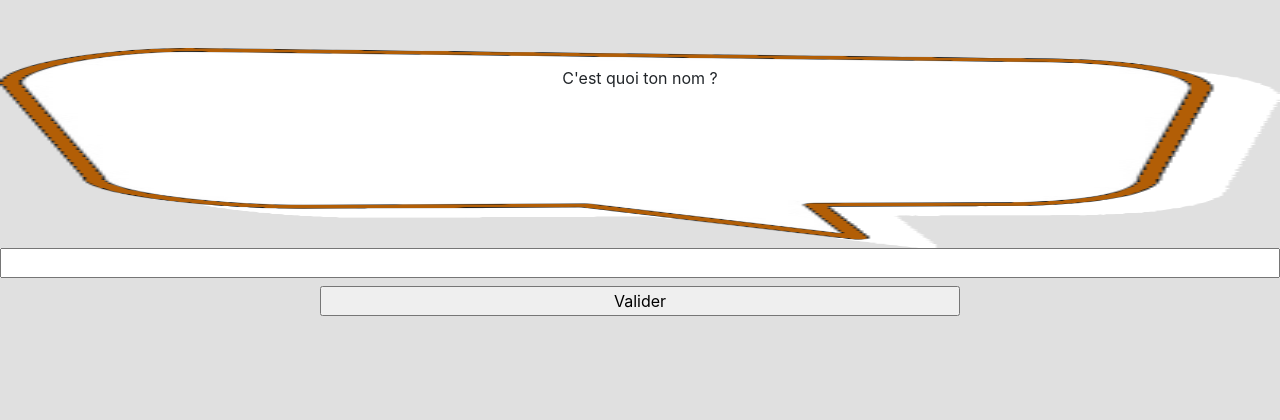
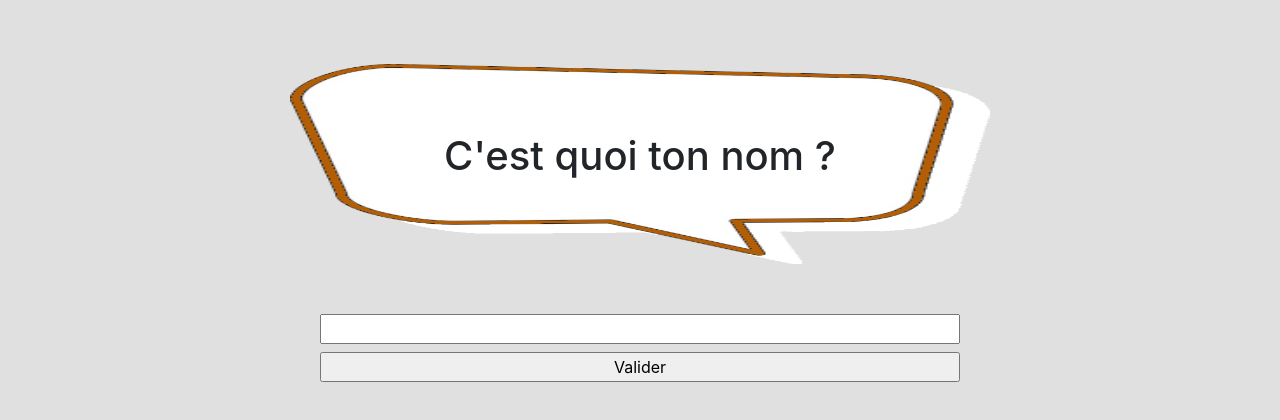
Before and after one commit to balenakoi/Chi-Fu-Mi, a plain HTML site: page index.html in a window 1280 px wide. Drawn offline with nearby package versions, Linux system fonts and the light colour scheme.

Commit message:
changing the size of bubble photo and finidhing

```diff
--- a/css/main.css
+++ b/css/main.css
@@ -111,7 +111,7 @@ textarea {
    }
    .battle{
      position: relative;
-     top: 58px;
+     top: 124px;
    }
    .text-center{
      width: 25%;
@@ -130,7 +130,7 @@ textarea {
    .enternamea img {
      width:25%;
    }
-   #game h1 {
+   #game h2 {
      font-size: 32px;
      text-align: center;
    }
--- a/index.html
+++ b/index.html
@@ -23,10 +23,10 @@
         <!-- GAME APP -->
         <div id="name" class="entername" style="width:100%; ">
             <div class="enternamea mx-auto pt-2 pb-2 text-center">
-                <p class="text-center battle">C'est quoi ton nom ?</p>
-                <img src="img/bubble.png">
-                <input id="entername" class="inputname " type="name" placeholder=""/>
-                <input id="validatname" class=" validate mt-2" type="button" value="Valider" style="width:50%;"/>
+                <h1 class="text-center battle" style="position: relative;top: 124px;">C'est quoi ton nom ?</h1>
+                <img src="img/bubble.png" alt="bubble photo" style="max-width: 700px;">
+                <input id="entername" class="inputname " type="name" placeholder="" style="width:50%; position:relative; top:50px;" />
+                <input id="validatname" class=" validate mt-2" type="button" value="Valider" style="width:50%;position:relative; top:50px;"/>
             </div>
         </div>
         <div id="game" class="container col-12 m-0 p-0" style="display: none">
@@ -36,7 +36,7 @@
             <div class="btn" onclick="playAgain()">Play Again</div>
           </div>
 
-          <h1 class="game--title">Rock Paper Scissors</h1>
+          <h2 class="game--title">Rock Paper Scissors</h2>
 
           <div class="player">
             <div id="user-label" class="badge"></div>
```
